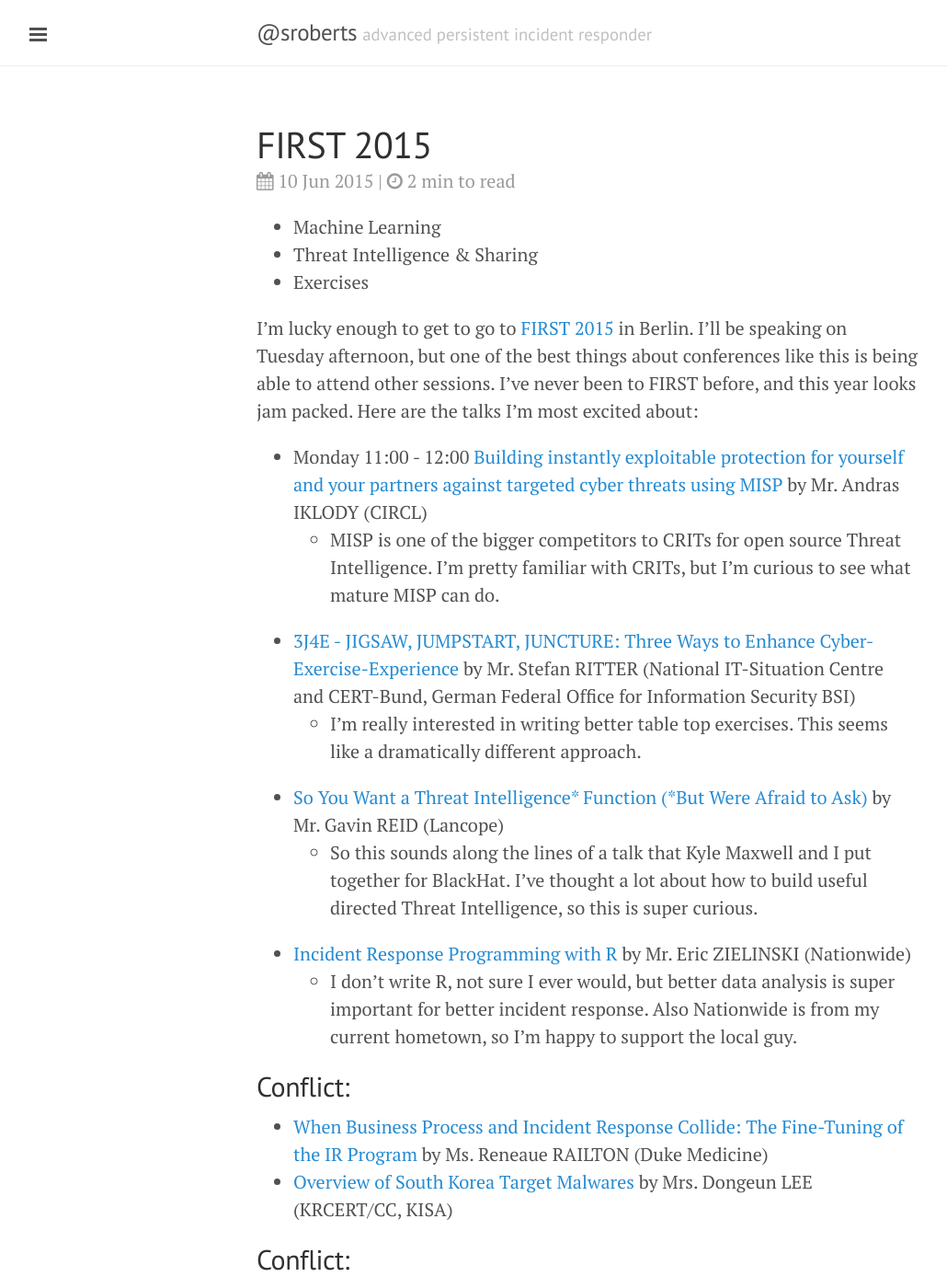
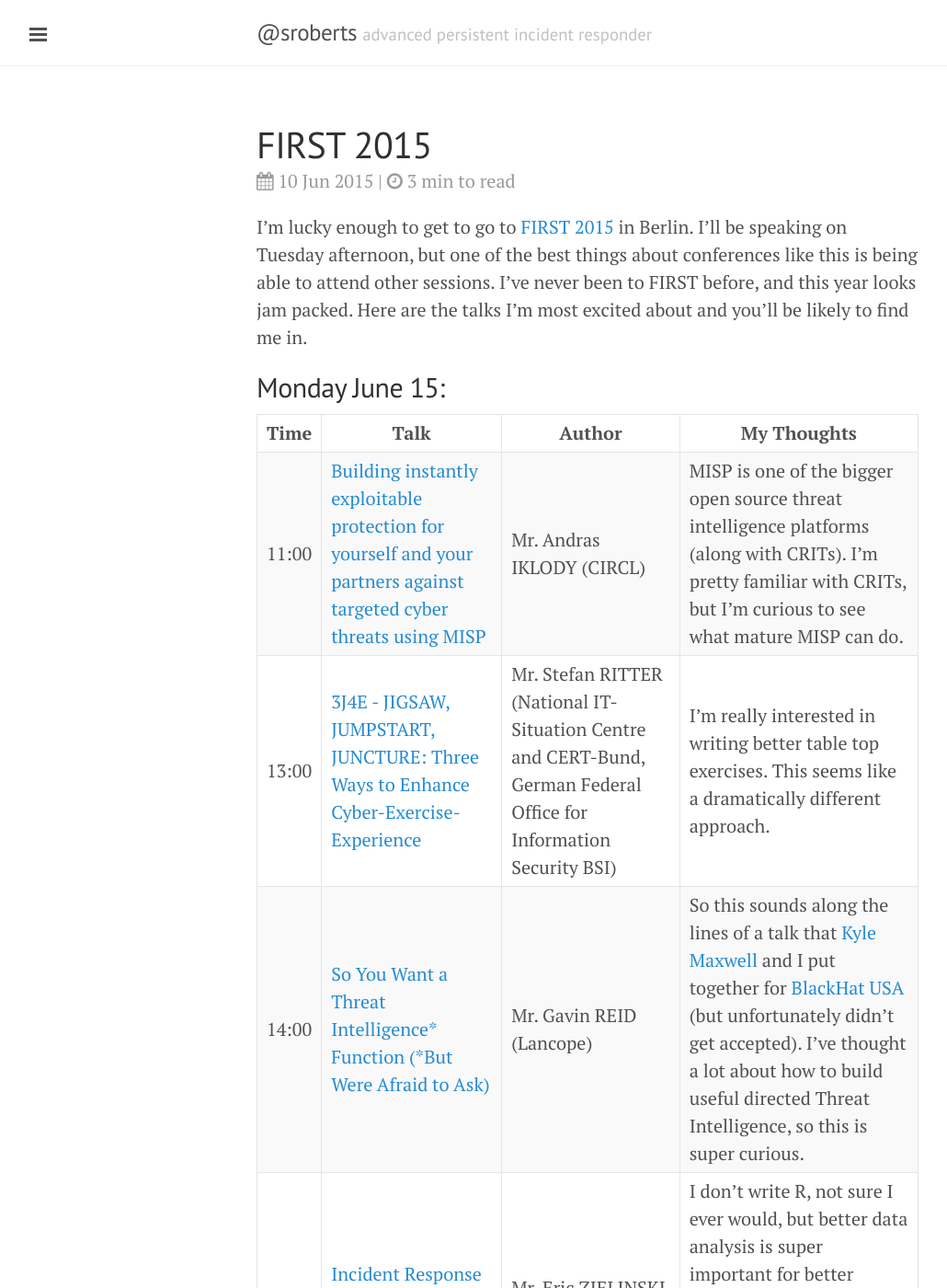
Before and after one commit to sroberts/sroberts.github.io, a Jekyll site: the page built from _posts/2015-06-10-first-2015.md, in a window 1280 px wide and 1400 px high. Shown: the whole window at 92% size, without its empty margins (1-1031 px from the left). Built offline with Jekyll 4.4.1, drawn with Linux system fonts in a browser that asks for light colours; nearby versions of some CDN libraries; emoji names are drawn with the system emoji font; some of the changed text lies outside the part shown.

Commit message:
finally made tables

```diff
--- a/_posts/2015-06-10-first-2015.md
+++ b/_posts/2015-06-10-first-2015.md
@@ -3,42 +3,54 @@
 title: FIRST 2015
 ---
 
+I'm lucky enough to get to go to [FIRST 2015](http://www.first.org/conference/2015) in Berlin. I'll be speaking on Tuesday afternoon, but one of the best things about conferences like this is being able to attend other sessions. I've never been to FIRST before, and this year looks jam packed. Here are the talks I'm most excited about and you'll be likely to find me in.
+
+## Monday June 15:
+
+| Time | Talk | Author | My Thoughts |
+| ---- | ---- | ------ | ----------- |
+| 11:00 | [Building instantly exploitable protection for yourself and your partners against targeted cyber threats using MISP](http://www.first.org/conference/2015/program#pbuilding-instantly-exploitable-protection-for-yourself-and-your-partners-against-targeted-cyber-threats-using-misp) | Mr. Andras IKLODY (CIRCL) | MISP is one of the bigger open source threat intelligence platforms (along with CRITs). I'm pretty familiar with CRITs, but I'm curious to see what mature MISP can do.|
+| 13:00 | [3J4E - JIGSAW, JUMPSTART, JUNCTURE: Three Ways to Enhance Cyber-Exercise-Experience](http://www.first.org/conference/2015/program#p3j4e-jigsaw-jumpstart-juncture-three-ways-to-enhance-cyber-exercise-experience) | Mr. Stefan RITTER (National IT-Situation Centre and CERT-Bund, German Federal Office for Information Security BSI) | I'm really interested in writing better table top exercises. This seems like a dramatically different approach. |
+| 14:00 | [So You Want a Threat Intelligence* Function (*But Were Afraid to Ask)](http://www.first.org/conference/2015/program#pso-you-want-a-threat-intelligence-function-but-were-afraid-to-ask) | Mr. Gavin REID (Lancope) | So this sounds along the lines of a talk that [Kyle Maxwell](http://xwell.org/) and I put together for [BlackHat USA](https://www.blackhat.com/us-15/) (but unfortunately didn't get accepted). I've thought a lot about how to build useful directed Threat Intelligence, so this is super curious. |
+| 16:00 | [Incident Response Programming with R](http://www.first.org/conference/2015/program#pincident-response-programming-with-r) | Mr. Eric ZIELINSKI (Nationwide) | I don't write R, not sure I ever would, but better data analysis is super important for better incident response. Also Nationwide is from my current hometown, so I'm happy to support the local guy. |
+
+## Tuesday June 16:
+
+| Time | Talk | Author | My Thoughts |
+| ---- | ---- | ------ | ----------- |
+| :no_entry_sign: 12:45 | [When Business Process and Incident Response Collide: The Fine-Tuning of the IR Program](http://www.first.org/conference/2015/program#pwhen-business-process-and-incident-response-collide-the-fine-tuning-of-the-ir-program) | Ms. Reneaue RAILTON (Duke Medicine) | |
+| :no_entry_sign: 12:45 | [Overview of South Korea Target Malwares](http://www.first.org/conference/2015/program#poverview-of-south-korea-target-malwares) | Mrs. Dongeun LEE (KRCERT/CC, KISA) | |
+| :no_entry_sign: 15:45 | [DSMS: Automating Decision Support and Monitoring Workflow for Incident Response](http://www.first.org/conference/2015/program#pdsms-automating-decision-support-and-monitoring-workflow-for-incident-response) | Mr. Chris HORSLEY (CSIRT Foundry), Mr. SC LEUNG (HKCERT) | |
+| :no_entry_sign: 15:45 | [Crisis Communication for Incident Response](http://www.first.org/conference/2015/program#pcrisis-communication-for-incident-response) | Mr. Scott ROBERTS (GitHub) | |
+
+
+## Wednesday June 17:
+
+| Time | Talk | Author | My Thoughts |
+| ---- | ---- | ------ | ----------- |
+| 10:30 | [Maximizing value of your Threat Intelligence for Security Incident Response](http://www.first.org/conference/2015/program#pmaximizing-value-of-your-threat-intelligence-for-security-incident-response) | Mr. Allan THOMSON & Mr. Jonathan TOMEK (Lookingglass Cyber Solutions) | |
+| 13:30 | [Data-Driven Threat Intelligence: Useful Methods and Measurements for Handling Indicators](http://www.first.org/conference/2015/program#pdata-driven-threat-intelligence-useful-methods-and-measurements-for-handling-indicators) | Mr. Alexandre PINTO (Niddel) & Mr. Alexandre SIEIRA (Niddel) | |
+| 15:00 | [How We Saved the Death Star and Impressed Darth Vader](http://www.first.org/conference/2015/program#phow-we-saved-the-death-star-and-impressed-darth-vader) | Mr. Matthew VALITES (Cisco CSIRT), Mr. Jeff BOLLINGER (Cisco CSIRT) | |
+| 16:00 | [Validating and Improving Threat Intelligence Indicators](http://www.first.org/conference/2015/program#pvalidating-and-improving-threat-intelligence-indicators) | Mr. Douglas WILSON (FireEye) | |
+
+## Thursday June 18:
+
+| Time | Talk | Author | My Thoughts |
+| ---- | ---- | ------ | ----------- |
+| :no_entry_sign: 10:30 | [Protecting Privacy through Incident Response](http://www.first.org/conference/2015/program#pprotecting-privacy-through-incident-response) | Mr. Andrew CORMACK (Jisc) | |
+| :no_entry_sign: 10:30 | [Building Community Playbooks for Malware Eradication](http://www.first.org/conference/2015/program#pbuilding-community-playbooks-for-malware-eradication) | Mr. Christian SEIFERT (Microsoft) | |
+| 13:00 | [Effective Team Leadership and Process Improvement For Network Security Operators](http://www.first.org/conference/2015/program#peffective-team-leadership-and-process-improvement-for-network-security-operators) | Mr. Jeremy SPARKS (United States Air Force) | |
+| 14:00 | [Unifying Incident Response Teams Via Multilateral Cyber Exercise for Mitigating Cross Border Incidents: Malaysia CERT Case Study](http://www.first.org/conference/2015/program#punifying-incident-response-teams-via-multilateral-cyber-exercise-for-mitigating-cross-border-incidents-malaysia-cert-case-study) | Mrs. Sharifah Roziah MOHD KASSIM (MyCERT, CyberSecurity Malaysia) | |
+
+## Friday, June 19:
+
+| Time | Talk | Author | My Thoughts |
+| ---- | ---- | ------ | ----------- |
+| 10:15 | [Sector Based Cyber Security Drills - Lessons Learnt](http://www.first.org/conference/2015/program#psector-based-cyber-security-drills-lessons-learnt) | Mr. Malagoda Pathiranage DILEEPA LATHSARA (TechCERT) | |
+| 11:15 | [Discovering Patterns of Activity in Unstructured Incident Reports at Large Scale](http://www.first.org/conference/2015/program#pdiscovering-patterns-of-activity-in-unstructured-incident-reports-at-large-scale) | Dr. Bronwyn WOODS (CERT Program, SEI, CMU), THOMAS MILLAR (US-CERT), Mr. Sam J. PERL (CERT CC) | |
+
+## Trends
+
 - Machine Learning
 - Threat Intelligence & Sharing
 - Exercises
-
-I'm lucky enough to get to go to [FIRST 2015](http://www.first.org/conference/2015) in Berlin. I'll be speaking on Tuesday afternoon, but one of the best things about conferences like this is being able to attend other sessions. I've never been to FIRST before, and this year looks jam packed. Here are the talks I'm most excited about:
-
-- Monday 11:00 - 12:00 [Building instantly exploitable protection for yourself and your partners against targeted cyber threats using MISP](http://www.first.org/conference/2015/program#pbuilding-instantly-exploitable-protection-for-yourself-and-your-partners-against-targeted-cyber-threats-using-misp) by Mr. Andras IKLODY (CIRCL)
-  - MISP is one of the bigger competitors to CRITs for open source Threat Intelligence. I'm pretty familiar with CRITs, but I'm curious to see what mature MISP can do.
-- [3J4E - JIGSAW, JUMPSTART, JUNCTURE: Three Ways to Enhance Cyber-Exercise-Experience](http://www.first.org/conference/2015/program#p3j4e-jigsaw-jumpstart-juncture-three-ways-to-enhance-cyber-exercise-experience) by Mr. Stefan RITTER (National IT-Situation Centre and CERT-Bund, German Federal Office for Information Security BSI)
-  - I'm really interested in writing better table top exercises. This seems like a dramatically different approach.
-- [So You Want a Threat Intelligence* Function (*But Were Afraid to Ask)](http://www.first.org/conference/2015/program#pso-you-want-a-threat-intelligence-function-but-were-afraid-to-ask) by Mr. Gavin REID (Lancope)
-  - So this sounds along the lines of a talk that Kyle Maxwell and I put together for BlackHat. I've thought a lot about how to build useful directed Threat Intelligence, so this is super curious.
-- [Incident Response Programming with R](http://www.first.org/conference/2015/program#pincident-response-programming-with-r) by Mr. Eric ZIELINSKI (Nationwide)
-  - I don't write R, not sure I ever would, but better data analysis is super important for better incident response. Also Nationwide is from my current hometown, so I'm happy to support the local guy.
-
-## Conflict:
-- [When Business Process and Incident Response Collide: The Fine-Tuning of the IR Program](http://www.first.org/conference/2015/program#pwhen-business-process-and-incident-response-collide-the-fine-tuning-of-the-ir-program) by Ms. Reneaue RAILTON (Duke Medicine)
-- [Overview of South Korea Target Malwares](http://www.first.org/conference/2015/program#poverview-of-south-korea-target-malwares) by Mrs. Dongeun LEE (KRCERT/CC, KISA)
-
-## Conflict:
-- [DSMS: Automating Decision Support and Monitoring Workflow for Incident Response](http://www.first.org/conference/2015/program#pdsms-automating-decision-support-and-monitoring-workflow-for-incident-response) by Mr. Chris HORSLEY (CSIRT Foundry), Mr. SC LEUNG (HKCERT)
-- ME!!! [Crisis Communication for Incident Response](http://www.first.org/conference/2015/program#pcrisis-communication-for-incident-response) by Mr. Scott ROBERTS (GitHub)
-
-- [Data-Driven Threat Intelligence: Useful Methods and Measurements for Handling Indicators](http://www.first.org/conference/2015/program#pdata-driven-threat-intelligence-useful-methods-and-measurements-for-handling-indicators) by Mr. Alexandre PINTO (Niddel) & Mr. Alexandre SIEIRA (Niddel)
-
-- [How We Saved the Death Star and Impressed Darth Vader](http://www.first.org/conference/2015/program#phow-we-saved-the-death-star-and-impressed-darth-vader) by Mr. Matthew VALITES (Cisco CSIRT), Mr. Jeff BOLLINGER (Cisco CSIRT)
-
-- [Validating and Improving Threat Intelligence Indicators](http://www.first.org/conference/2015/program#pvalidating-and-improving-threat-intelligence-indicators) by Mr. Douglas WILSON (FireEye)
-
-## Conflict
-- [Protecting Privacy through Incident Response](http://www.first.org/conference/2015/program#pprotecting-privacy-through-incident-response) by Mr. Andrew CORMACK (Jisc)
-- [Building Community Playbooks for Malware Eradication](http://www.first.org/conference/2015/program#pbuilding-community-playbooks-for-malware-eradication) by Mr. Christian SEIFERT (Microsoft)
-
-- [Effective Team Leadership and Process Improvement For Network Security Operators](http://www.first.org/conference/2015/program#peffective-team-leadership-and-process-improvement-for-network-security-operators) by Mr. Jeremy SPARKS (United States Air Force)
-
-- [Unifying Incident Response Teams Via Multilateral Cyber Exercise for Mitigating Cross Border Incidents: Malaysia CERT Case Study](http://www.first.org/conference/2015/program#punifying-incident-response-teams-via-multilateral-cyber-exercise-for-mitigating-cross-border-incidents-malaysia-cert-case-study) by Mrs. Sharifah Roziah MOHD KASSIM (MyCERT, CyberSecurity Malaysia)
-
-- [Sector Based Cyber Security Drills - Lessons Learnt](http://www.first.org/conference/2015/program#psector-based-cyber-security-drills-lessons-learnt) by Mr. Malagoda Pathiranage DILEEPA LATHSARA (TechCERT)
-- [Discovering Patterns of Activity in Unstructured Incident Reports at Large Scale](http://www.first.org/conference/2015/program#pdiscovering-patterns-of-activity-in-unstructured-incident-reports-at-large-scale) by Dr. Bronwyn WOODS (CERT Program, SEI, CMU), THOMAS MILLAR (US-CERT), Mr. Sam J. PERL (CERT CC)
```
